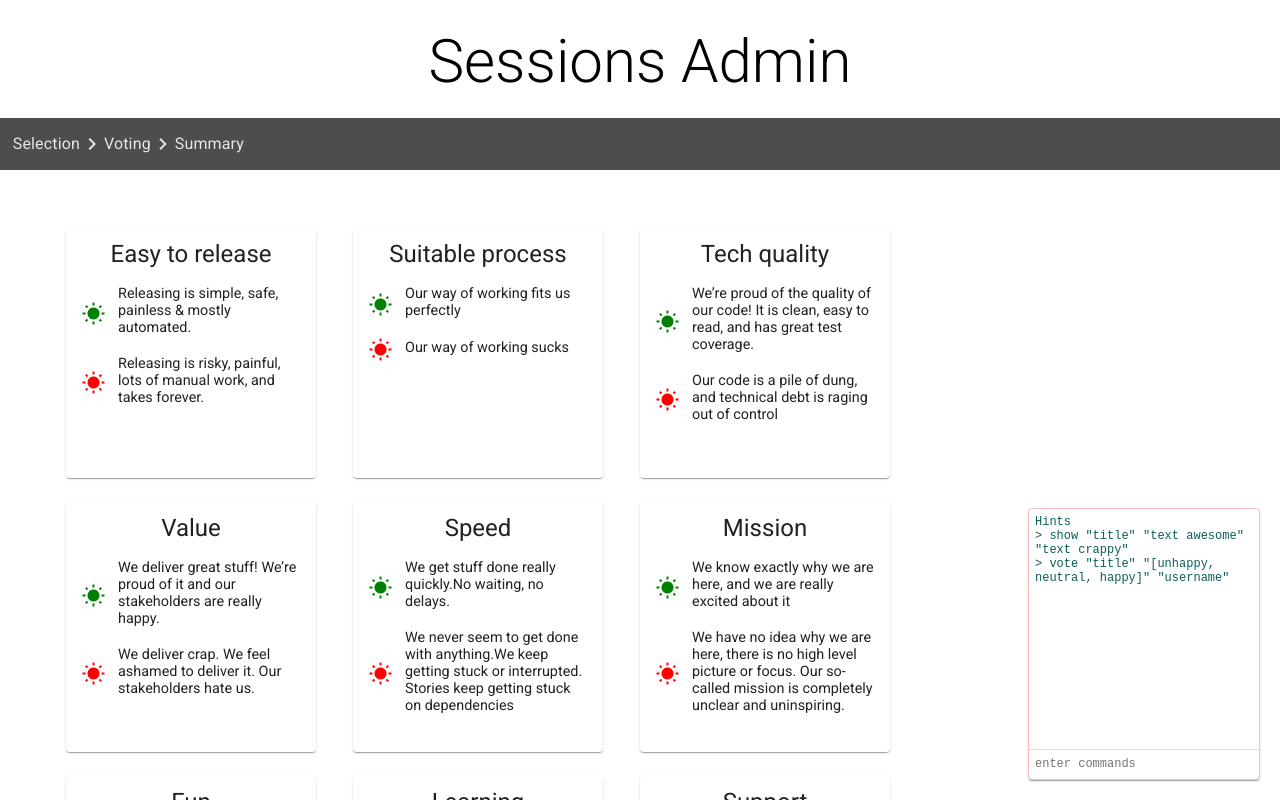
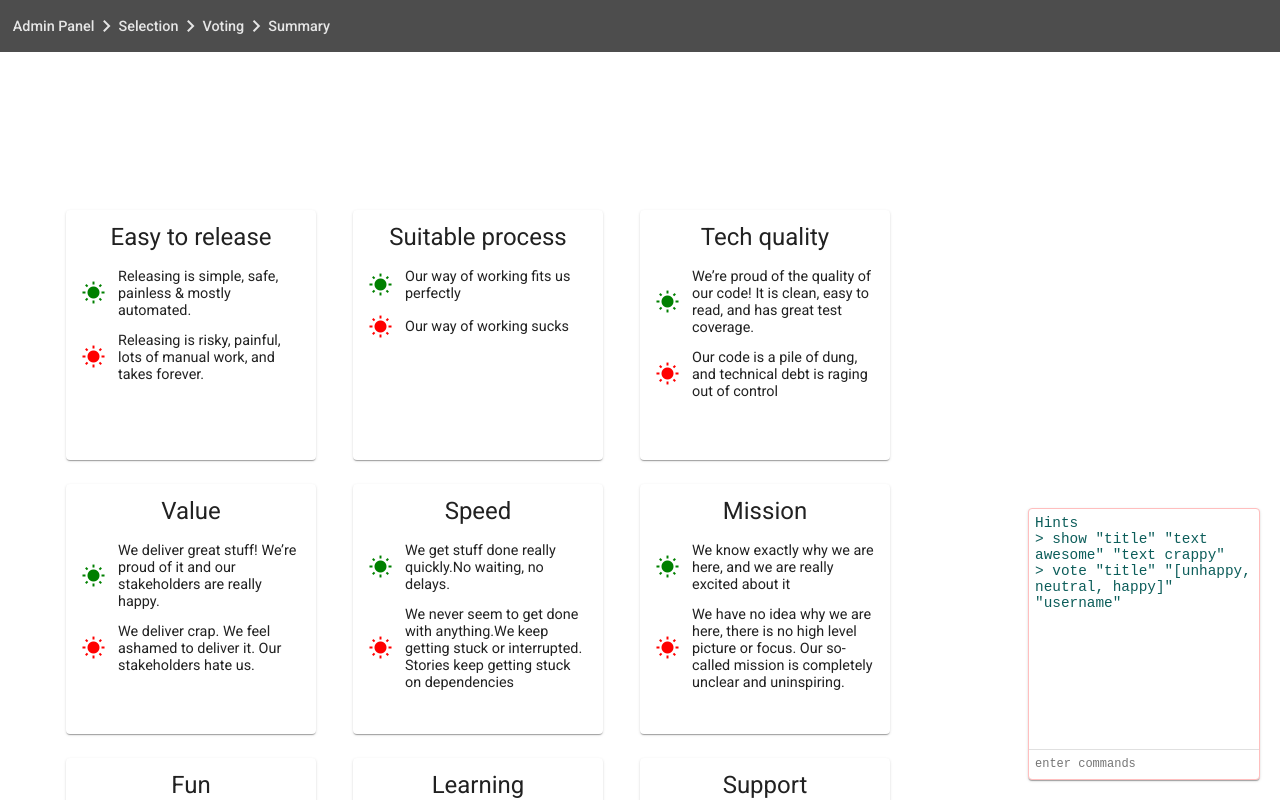
Before and after one commit to peter-yhc/spotify-health-web-ts, a React (Create React App) app: page /admin-sessions in a window 1280 px wide. Shown: the top 800 px of the page. Built offline with nearby package versions, Linux system fonts and the light colour scheme.

Commit message:
Remove admin session page title.

```diff
--- a/src/admin-sessions/AdminSessionsPage.jsx
+++ b/src/admin-sessions/AdminSessionsPage.jsx
@@ -1,6 +1,5 @@
 import React, { useState } from 'react';
 import { withStyles } from '@material-ui/styles';
-import { Typography } from '@material-ui/core';
 import PropTypes from 'prop-types';
 import { LiveVotingTable, ProgressSelector, SelectionMenu, State } from './components';
 import DebugPanel from '../debug-panel/DebugPanel';
@@ -12,7 +11,6 @@ const styles = {
     gridTemplateRows: '15% auto',
   },
   header: {
-    marginTop: '1em',
     marginBottom: '1em',
     gridColumn: '1 / 6',
   },
@@ -48,7 +46,6 @@ export const AdminSessionsPage = (props) => {
   return (
     <article className={classes.article}>
       <header className={classes.header}>
-        <h2>Sessions Admin</h2>
         <ProgressSelector onStateChange={stateChange} />
       </header>
       <main className={classes.main}>
--- a/src/admin-sessions/components/ProgressSelector.jsx
+++ b/src/admin-sessions/components/ProgressSelector.jsx
@@ -1,7 +1,6 @@
 import React from 'react';
 import { withStyles } from '@material-ui/styles';
 import PropTypes from 'prop-types';
-import { Typography } from '@material-ui/core/index';
 import Icon from '@material-ui/core/Icon/index';
 import State from './State';
 
@@ -19,6 +18,7 @@ const styles = {
   },
   breadCrumbs: {
     display: 'inline-block',
+    fontWeight: 500,
   },
 };
 
@@ -28,17 +28,21 @@ export const ProgressSelector = (props) => {
   return (
     <React.Fragment>
       <section className={classes.container}>
-        <Typography className={classes.breadCrumbs} onClick={onStateChange(State.menu)}>
+        <span className={classes.breadCrumbs}>
+          Admin Panel
+        </span>
+        <Icon>chevron_right</Icon>
+        <span className={classes.breadCrumbs} onClick={onStateChange(State.menu)}>
           Selection
-        </Typography>
+        </span>
         <Icon>chevron_right</Icon>
-        <Typography className={classes.breadCrumbs} onClick={onStateChange(State.voting)}>
+        <span className={classes.breadCrumbs} onClick={onStateChange(State.voting)}>
           Voting
-        </Typography>
+        </span>
         <Icon>chevron_right</Icon>
-        <Typography className={classes.breadCrumbs} onClick={onStateChange(State.summary)}>
+        <span className={classes.breadCrumbs} onClick={onStateChange(State.summary)}>
           Summary
-        </Typography>
+        </span>
       </section>
     </React.Fragment>
   );
--- a/src/index.css
+++ b/src/index.css
@@ -42,7 +42,11 @@ h6 {
 p {
     font-weight: 400;
     font-size: 0.9rem;
-    margin: 0 0 5.6px 0;
+    margin: 0;
+}
+span {
+    font-weight: 400;
+    font-size: 0.9rem;
 }
 
 code {
```
Also changed, not shown: 2 other files (tests, documents, lock files or other folders).
